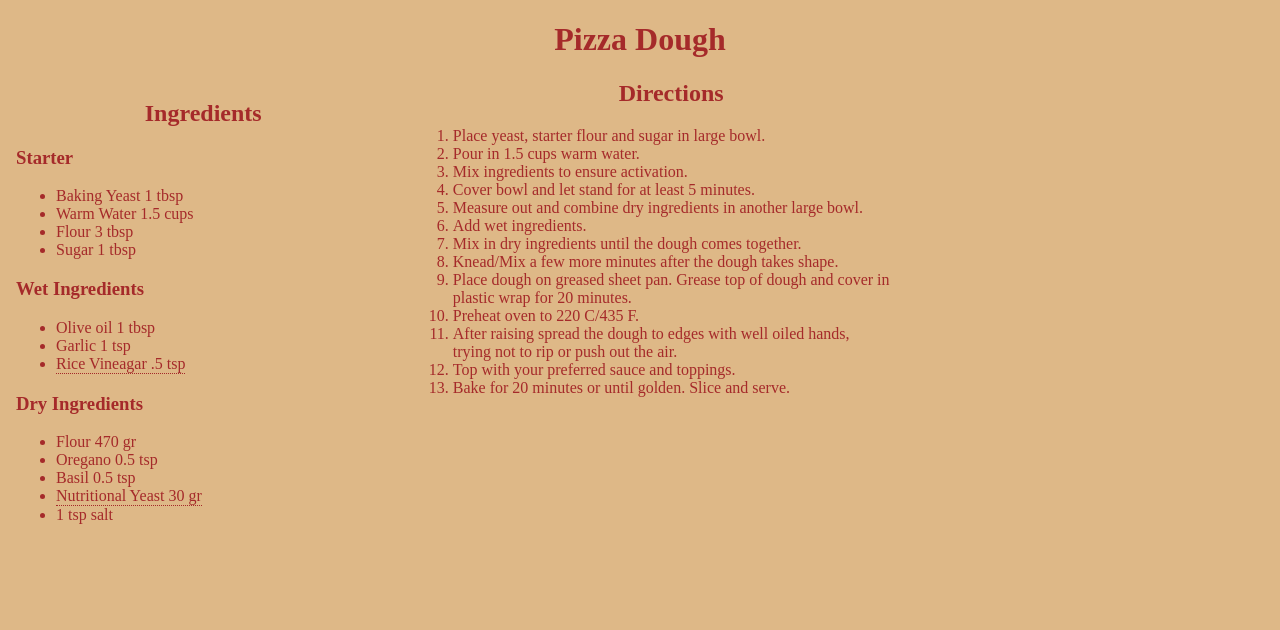
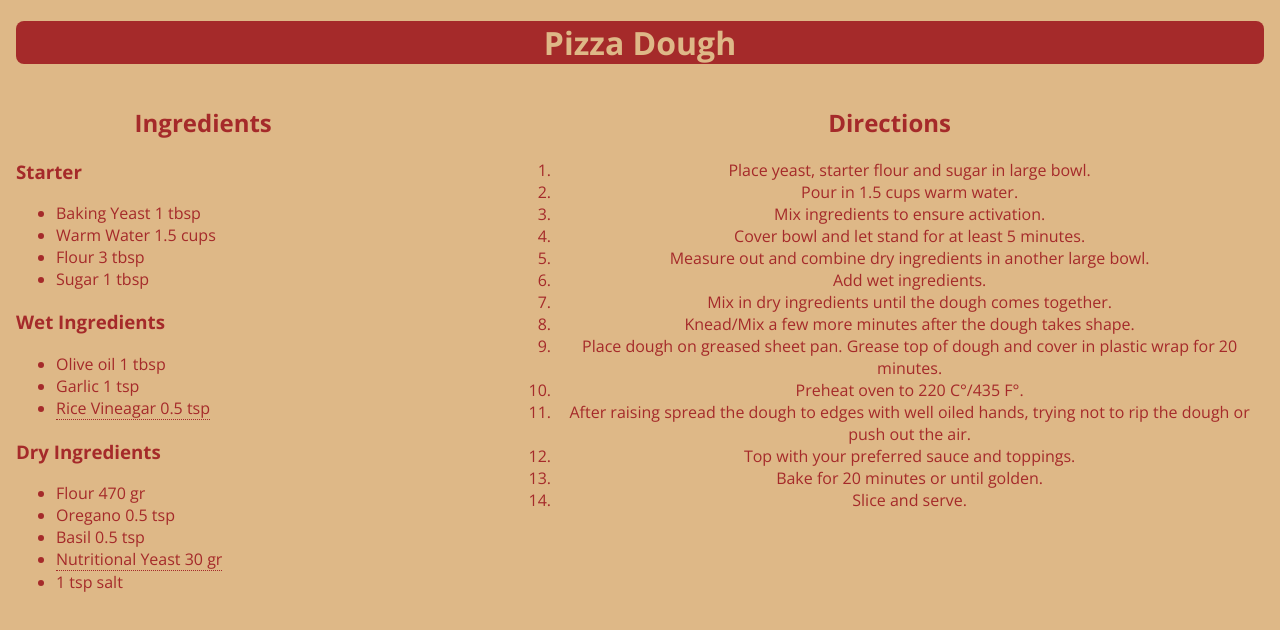
Before and after one commit to nszafranek/Assignment-3, a plain HTML site: page index.html in a window 1280 px wide. Drawn offline with nearby package versions, Linux system fonts and the light colour scheme.

Commit message:
Fixed float

```diff
--- a/index.html
+++ b/index.html
@@ -1,9 +1,10 @@
-<!DOCTYPE html>
 <!DOCTYPE html>
 <html lang="en" dir="ltr">
   <head>
     <meta charset="utf-8">
     <link rel="stylesheet" href="style.css">
+    <link rel="preconnect" href="https://fonts.gstatic.com">
+    <link href="https://fonts.googleapis.com/css2?family=Open+Sans:wght@400;600;700&display=swap" rel="stylesheet">
     <title></title>
   </head>
   <body>
@@ -31,7 +32,7 @@
         <ul>
           <li>Olive oil 1 tbsp</li>
           <li>Garlic 1 tsp</li>
-          <div class="tooltip"><li>Rice Vineagar .5 tsp</li>
+          <div class="tooltip"><li>Rice Vineagar 0.5 tsp</li>
               <span class="tooltiptext">Rice Vineagar and Nutritional Yeast are used in this recipe to add a more fermented flavour in less time.</span>
           </div>
         </ul>
@@ -61,10 +62,11 @@
         <li>Mix in dry ingredients until the dough comes together.</li>
         <li>Knead/Mix a few more minutes after the dough takes shape.</li>
         <li>Place dough on greased sheet pan. Grease top of dough and cover in plastic wrap for 20 minutes.</li>
-        <li>Preheat oven to 220 C/435 F.</li>
-        <li>After raising spread the dough to edges with well oiled hands, trying not to rip or push out the air.</li>
+        <li>Preheat oven to 220 C°/435 F°.</li>
+        <li>After raising spread the dough to edges with well oiled hands, trying not to rip the dough or push out the air.</li>
         <li>Top with your preferred sauce and toppings.</li>
-        <li>Bake for 20 minutes or until golden. Slice and serve.</li>
+        <li>Bake for 20 minutes or until golden.</li>
+        <li>Slice and serve.</li>
       </ol>
     </div>
   </div>
--- a/style.css
+++ b/style.css
@@ -1,7 +1,8 @@
 @media only screen and (max-width: 768px) {
-.ingredients .directions {
-  width: 100%;
-  float: none;
+  .ingredients .directions {
+    width: 100%;
+    float: none;
+  }
 }
 body {
   margin: 1em;
@@ -10,6 +11,9 @@ body {
   overflow-x: hidden;
   background-color: burlyWood;
   color: brown;
+  font-family: 'Open Sans', sans-serif;
+  font-weight: 400;
+
 }
 }
 
@@ -22,13 +26,18 @@ body {
   color: brown;
 }
 
-
 h1 {
   text-align: center;
+  background-color: brown;
+  color: burlyWood;
+  border-radius: 8px;
+  font-weight: 700;
 }
+
 h2 {
   text-align: center;
 }
+
 .tooltip {
   position: relative;
   display: inline-block;
@@ -41,7 +50,7 @@ h2 {
   background-color: brown;
   color: burlyWood;
   text-align: center;
-  padding: 10px 0;
+  padding: 10px;
   border-radius: 8px;
 
 
@@ -53,6 +62,7 @@ h2 {
   visibility: visible;
 }
 
+@media only screen and (min-width: 768px) {
 .ingredients {
   width: 30%;
   float: left;
@@ -61,6 +71,7 @@ h2 {
 }
 
 .starterIngredients {
+
 }
 
 .wetIngredients {
@@ -71,8 +82,11 @@ h2 {
 
 }
 
-.directions {
+@media only screen and (min-width: 768px) {
+  .directions {
   width: 60%;
-  padding-left: 10%;
+  float: right;
+  padding-left: 5%;
+  text-align: center;
   }
 }
```
